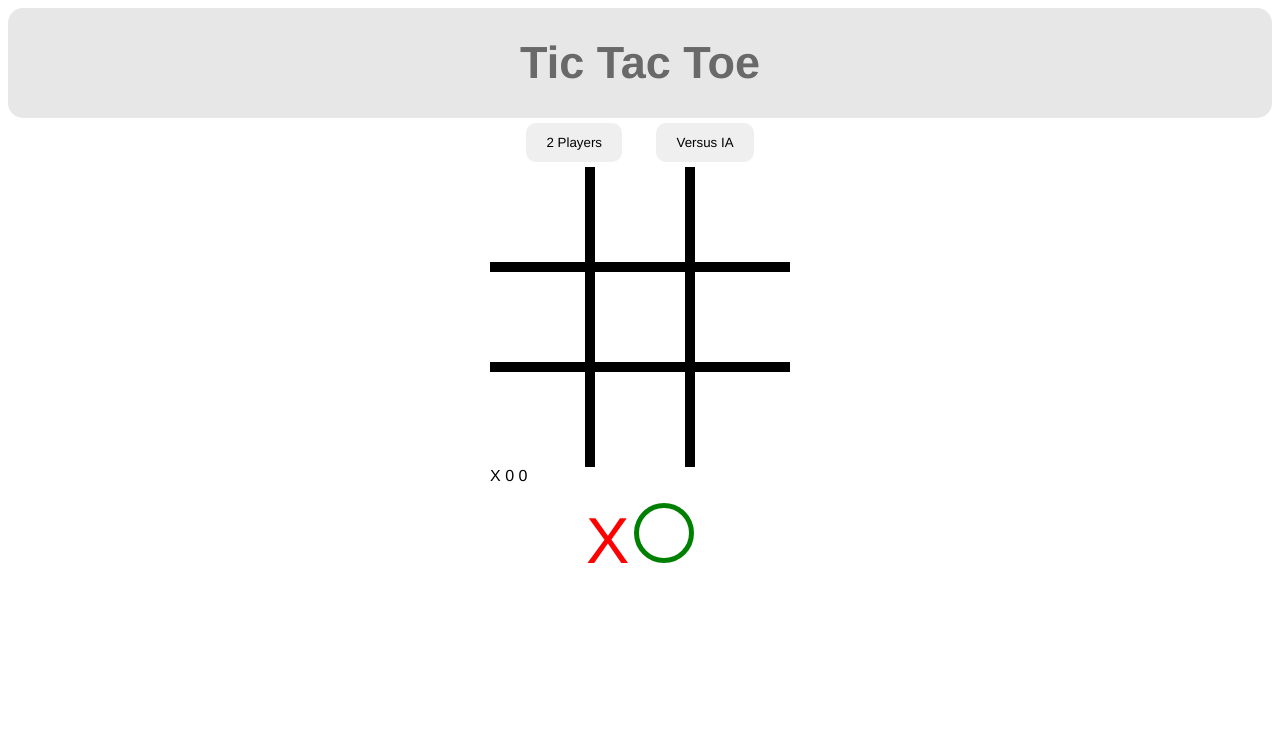
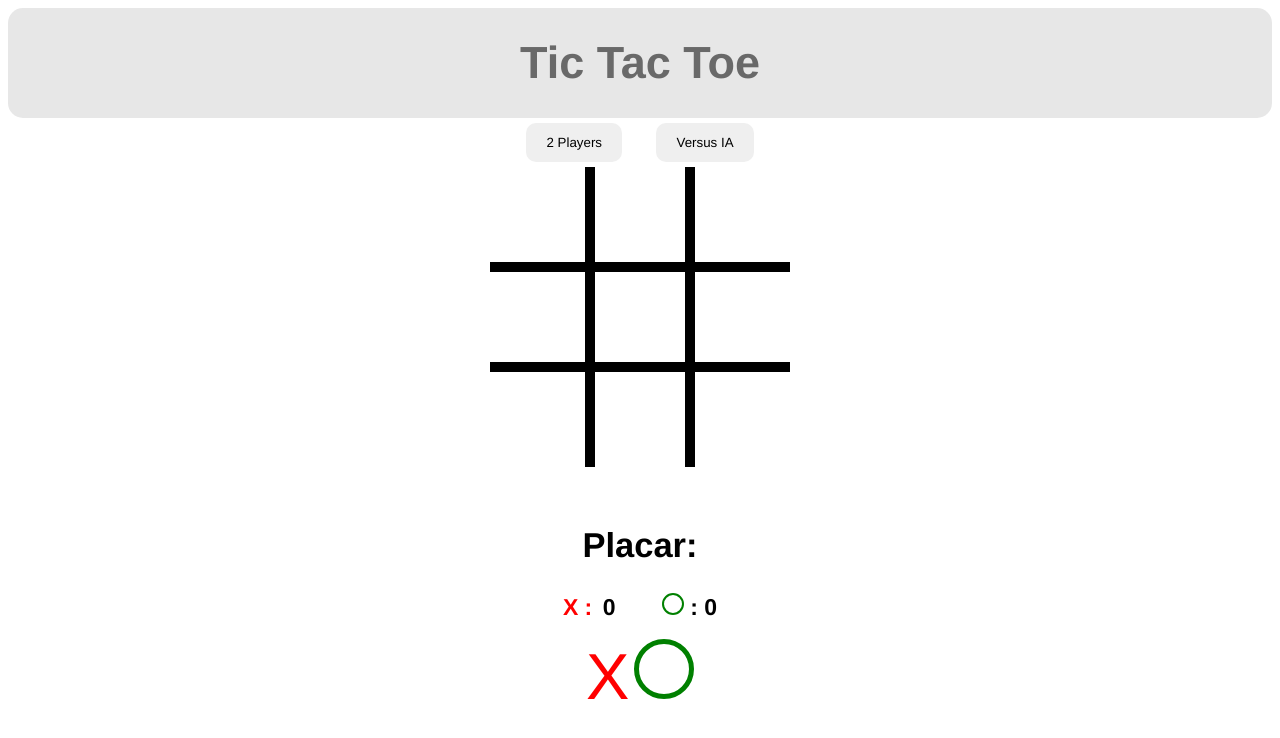
Before and after one commit to LeoMedeirosss/Project-TicTacToe, a plain HTML site: page index.html in a window 1280 px wide. Drawn offline with Linux system fonts and the light colour scheme.

Commit message:
TicTacToe - CSS 2.0

```diff
--- a/css/styles.css
+++ b/css/styles.css
@@ -90,3 +90,48 @@
     display: inline-block;
     margin-top: 18px;
 }
+
+/* .hide {
+    display:none !important;
+} */
+
+#scoreboard {
+    font-weight: bold;
+    margin-top: 30px;
+    font-size: 23px;
+    position: relative;
+    margin-left: auto;
+    margin-right: auto;
+}
+
+.score-box {
+    margin: 0 20px;
+}
+
+#x-scoreboard {
+    color: red;
+    margin-right: 4px;
+}
+
+#o-scoreboard {
+    display: inline-block;
+    width: 18px;
+    height: 18px;
+    border: 2px solid green;
+    border-radius: 50%;
+}
+
+#message p{
+    position: absolute;
+    margin-left: auto;
+    margin-right: auto;
+    left: 0;
+    right: 0;
+    top: 150px;
+    width: 450px;
+    font-size: 45px;
+    background-color: #000000;
+    color:antiquewhite;
+    display: none;
+    padding: 18px;
+}
--- a/index.html
+++ b/index.html
@@ -27,13 +27,14 @@
             <div class="box" id="block-9"></div>
 
             <div id="scoreboard">
+                <h2>Placar:</h2>
                 <span class="score-box">
-                    <span id="x-scoreboard">X</span>
+                    <span id="x-scoreboard">X :</span>
                     <span id="scoreboard-1">0</span>
                 </span>
                 <span class="score-box">
                     <span id="o-scoreboard"></span>
-                    <span id="scoreboard-2">0</span>
+                    <span id="scoreboard-2">: 0</span>
                 </span>
             </div>
         </div>
@@ -42,7 +43,7 @@
             <div class="o"></div>
         </div>
         <div id="message" class="hide">
-            <p></p>
+            <p>--------</p>
         </div>
     </div>
     <script src="scripts.js"></script>
```
